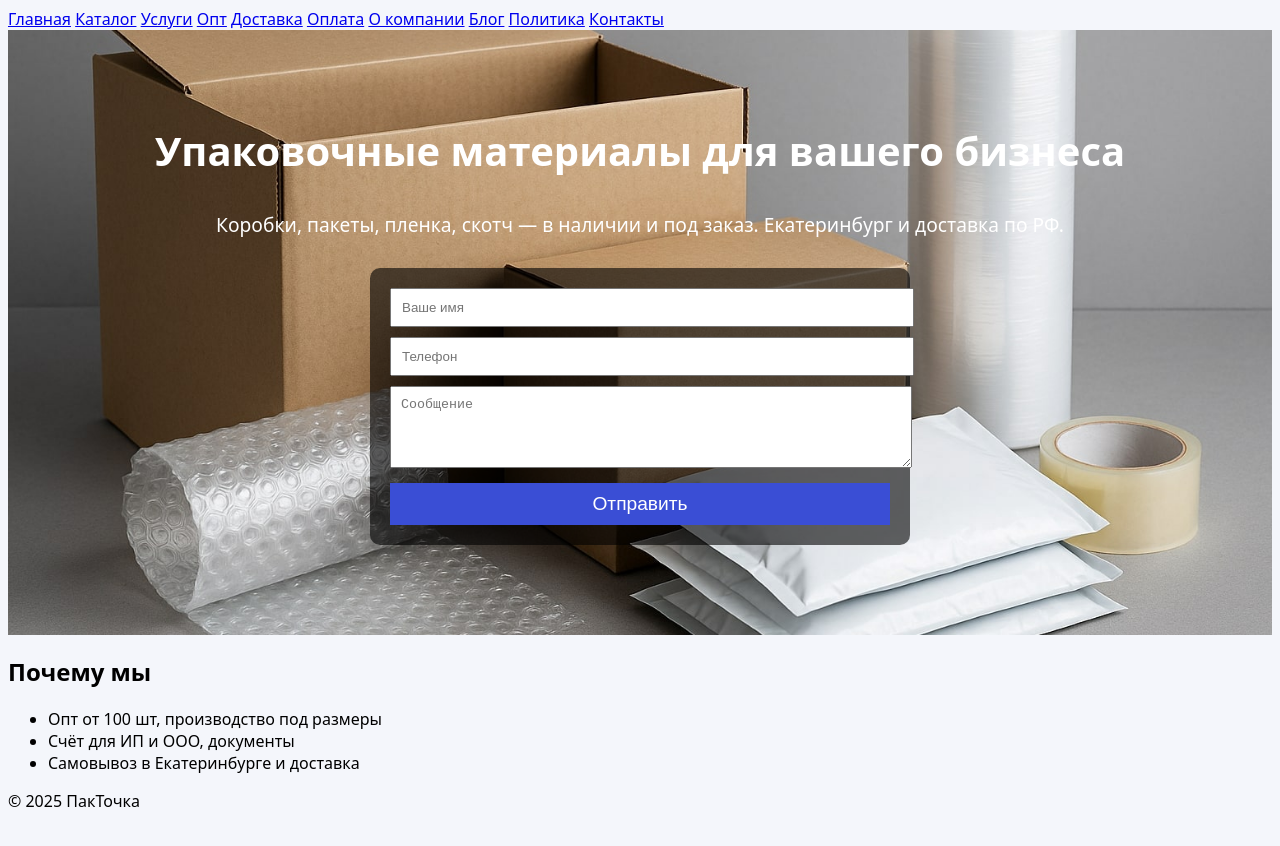
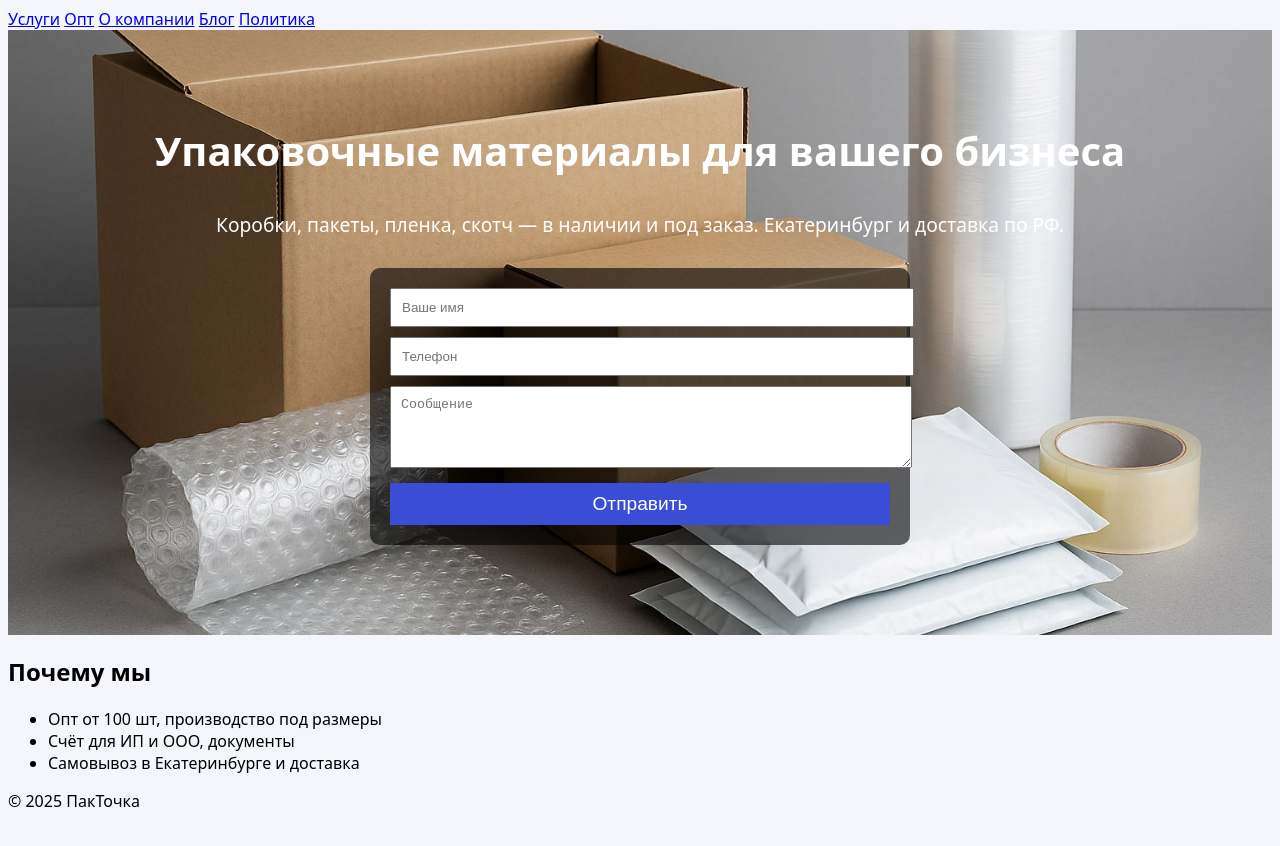
Before and after one commit to mckhoklov-creator/packtochka, a Jekyll site: the page built from index.html, in a window 1280 px wide. Shown: the top 846 px of the page. Built offline with Jekyll 4.4.1, drawn with Linux system fonts in a browser that asks for light colours.

Commit message:
Update default.html

```diff
--- a/_layouts/default.html
+++ b/_layouts/default.html
@@ -10,16 +10,11 @@
 <body>
 <header>
   <nav>
-    <a href="{{ site.baseurl }}/">Главная</a>
-    <a href="{{ site.baseurl }}/katalog/">Каталог</a>
-    <a href="{{ site.baseurl }}/uslugi/">Услуги</a>
-    <a href="{{ site.baseurl }}/opt/">Опт</a>
-    <a href="{{ site.baseurl }}/dostavka/">Доставка</a>
-    <a href="{{ site.baseurl }}/oplata/">Оплата</a>
-    <a href="{{ site.baseurl }}/about/">О компании</a>
-    <a href="{{ site.baseurl }}/blog/">Блог</a>
-    <a href="{{ site.baseurl }}/privacy/">Политика</a>
-    <a href="{{ site.baseurl }}/contacts/">Контакты</a>
+    <a href="{{ site.baseurl }}/uslugi/" class="nav-link d-inline-block px-2 text-white">Услуги</a>
+<a href="{{ site.baseurl }}/opt/" class="nav-link d-inline-block px-2 text-white">Опт</a>
+<a href="{{ site.baseurl }}/about/" class="nav-link d-inline-block px-2 text-white">О компании</a>
+<a href="{{ site.baseurl }}/blog/" class="nav-link d-inline-block px-2 text-white">Блог</a>
+<a href="{{ site.baseurl }}/privacy/" class="nav-link d-inline-block px-2 text-white">Политика</a>
   </nav>
 </header>
 <main>
```
